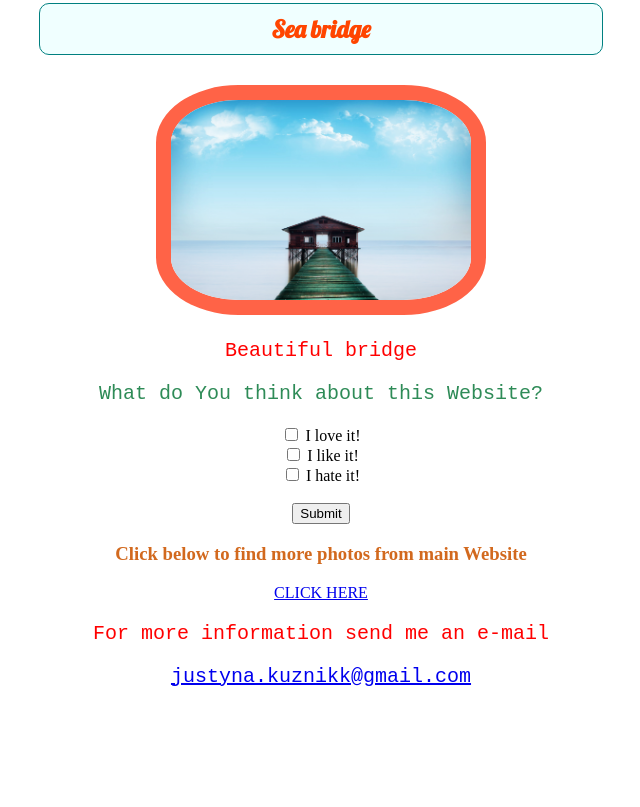
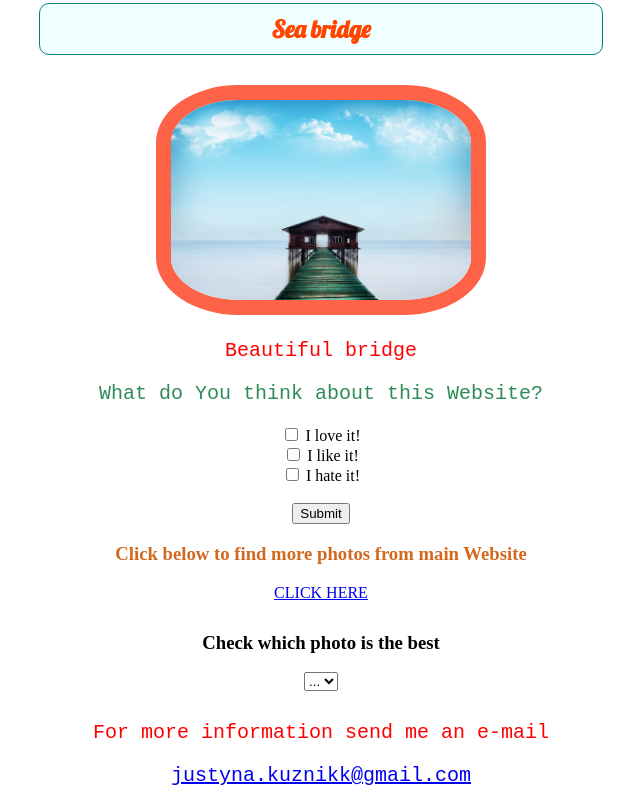
Before and after one commit to JustynaKuznikk/CSS-course, a plain HTML site: page index.html in a window 1280 px wide. Shown: the part 1152-1959 px from the top of the page, without its empty margins (319-959 px from the left). Before the commit the page ends 1860 px from the top, so only its background shows below. Drawn offline with Linux system fonts and the light colour scheme.

Commit message:
kolejne zmiany

```diff
--- a/index.html
+++ b/index.html
@@ -35,9 +35,11 @@
 		div {
 			text-align: center;
 
+
 		}
 		header{
-			text-align: center
+			text-align: center;
+
 		}
 		.yellow-text{
 			color: yellow;
@@ -64,6 +66,9 @@
 			border-width: 15px;
 			border-style: solid;
 			border-radius: 25%;
+		}
+		.div2{
+			margin: 30px 350px 30px 350px;
 		}
 
 	</style>
@@ -110,6 +115,15 @@
   			CLICK HERE
 		</a>
 	</div>
+	<div class="div2">
+		<h3>Check which photo is the best</h3>
+		<select name="city">
+		    <option selected="selected">...</option>
+		    <option value="value1">1</option>
+		    <option value="value2">2</option>
+		    <option value="value3">3</option>
+		</select>
+	</div>
 </main>
 <footer>
   <p>For more information send me an e-mail</p>
```
